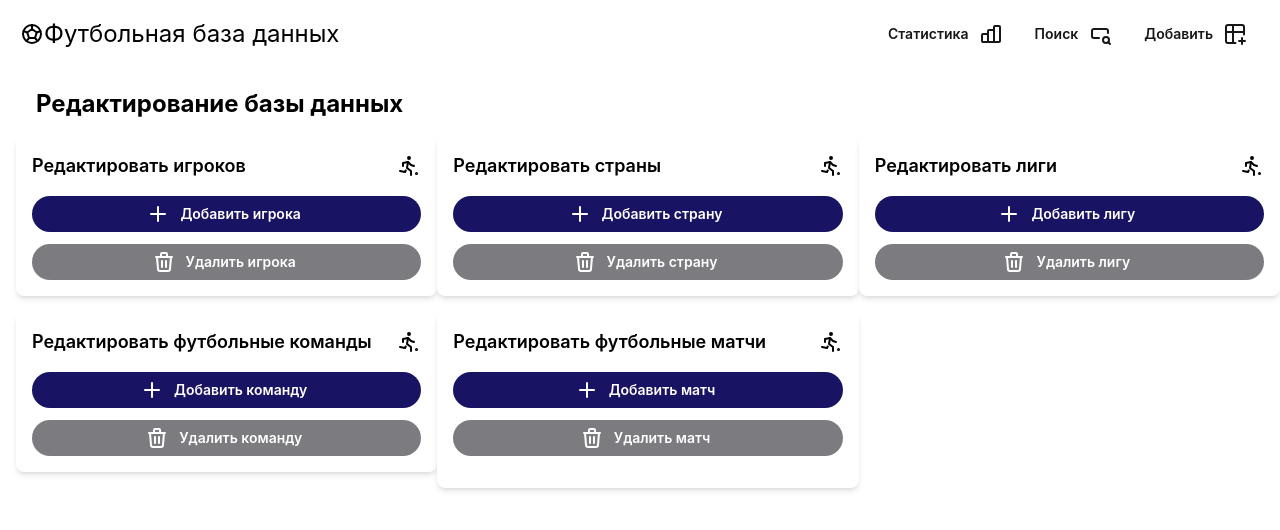
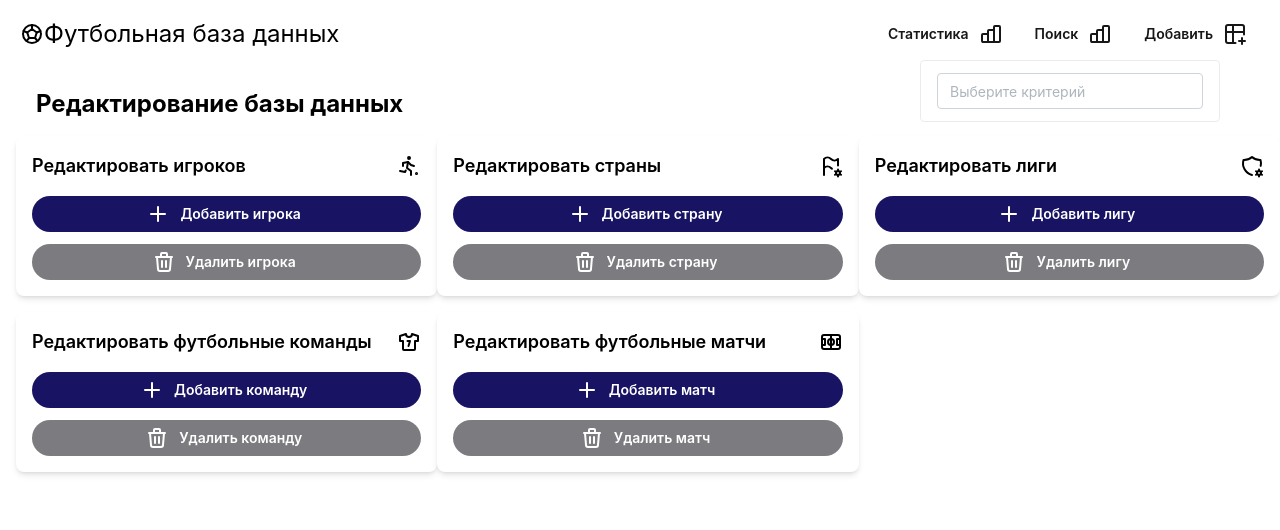
Before and after one commit to keouryo/footballclub-db, a Next.js app: page /page2 in a window 1280 px wide. Both pictures are taken after a click on the button "Поиск". Shown: the top 530 px of the page. Built offline with nearby package versions, Linux system fonts and the light colour scheme.

Commit message:
add a modal panels

```diff
--- a/app/components/Header.jsx
+++ b/app/components/Header.jsx
@@ -1,4 +1,5 @@
-import { Button, NavLink } from "@mantine/core"
+'use client'
+import { Button, Popover, Select } from "@mantine/core"
 import {IconBallFootball, IconChartBarPopular, IconInputSearch, IconTablePlus} from "@tabler/icons-react"
 
 
@@ -12,11 +13,24 @@ export default function Header(){
             <h1>Футбольная база данных</h1>
             </div>
             <div>
-                <Button variant="white" color="#171717"  rightSection= {<IconChartBarPopular/>}>Статистика</Button>
-
+                <Button variant="white" color="#171717" rightSection= {<IconChartBarPopular/>}>Статистика</Button>
             </div>
             <div>
-                <Button variant="white" color="#171717" rightSection= {<IconInputSearch/>}>Поиск </Button>
+            <Popover>
+                    <Popover.Target>
+                        <Button variant="white" color="#171717" rightSection= {<IconChartBarPopular/>}>Поиск</Button>
+                    </Popover.Target>
+                    <Popover.Dropdown>
+                         <Select
+                            rightSection={<></>}
+                            label=""
+                            placeholder="Выберите критерий"
+                            // Поиск по клубу - вывести всех игроков / поиск по лиге и стране - вывести все клубы выбранной лиги и страны/ поиск матчей - вывести все матчи для определенной команды
+                            data={['Поиск по клубу', 'Поиск по лиге и стране', 'Поиск матчей']}
+                            comboboxProps={{ withinPortal: false }}
+                         />
+                     </Popover.Dropdown>
+                </Popover>
             </div>
             <div>
                 <Button variant="white" color="#171717" rightSection= {<IconTablePlus/>}> Добавить </Button>
--- a/app/page2/page.jsx
+++ b/app/page2/page.jsx
@@ -6,7 +6,7 @@ import {
   TextInput,
   Select,
 } from '@mantine/core';
-import { IconPlayFootball, IconPlus, IconTrash } from '@tabler/icons-react';
+import { IconFlagCog, IconPlayFootball, IconPlus, IconShieldCog, IconShirtSport, IconSoccerField, IconTrash } from '@tabler/icons-react';
 
 export default function Page2() {
 
@@ -178,7 +178,7 @@ export default function Page2() {
         <div className="bg-white shadow-md p-4 rounded-lg w-1/3">
           <div className="flex justify-between items-center">
             <h1 className="text-lg font-semibold">Редактировать страны</h1>
-            <IconPlayFootball />
+            <IconFlagCog />
           </div>
           <div className="flex flex-col mt-4">
             <Button
@@ -206,7 +206,7 @@ export default function Page2() {
         <div className="bg-white shadow-md p-4 rounded-lg w-1/3">
           <div className="flex justify-between items-center">
             <h1 className="text-lg font-semibold">Редактировать лиги</h1>
-            <IconPlayFootball />
+            <IconShieldCog />
           </div>
           <div className="flex flex-col mt-4">
             <Button
@@ -235,7 +235,7 @@ export default function Page2() {
         <div className="bg-white shadow-md p-4 rounded-lg w-1/3">
           <div className="flex justify-between items-center">
             <h1 className="text-lg font-semibold">Редактировать футбольные команды</h1>
-            <IconPlayFootball />
+            <IconShirtSport />
           </div>
           <div className="flex flex-col mt-4">
             <Button
@@ -263,7 +263,7 @@ export default function Page2() {
         <div className="bg-white shadow-md p-4 rounded-lg w-1/3 ">
           <div className="flex justify-between items-center">
             <h1 className="text-lg font-semibold">Редактировать футбольные матчи</h1>
-            <IconPlayFootball />
+            <IconSoccerField/>
           </div>
           <div className="flex flex-col mt-4">
             <Button
@@ -286,6 +286,9 @@ export default function Page2() {
               Удалить матч
             </Button>
           </div>
+        </div>
+        <div className='w-1/3'>
+
         </div>
       </div>
 
```
